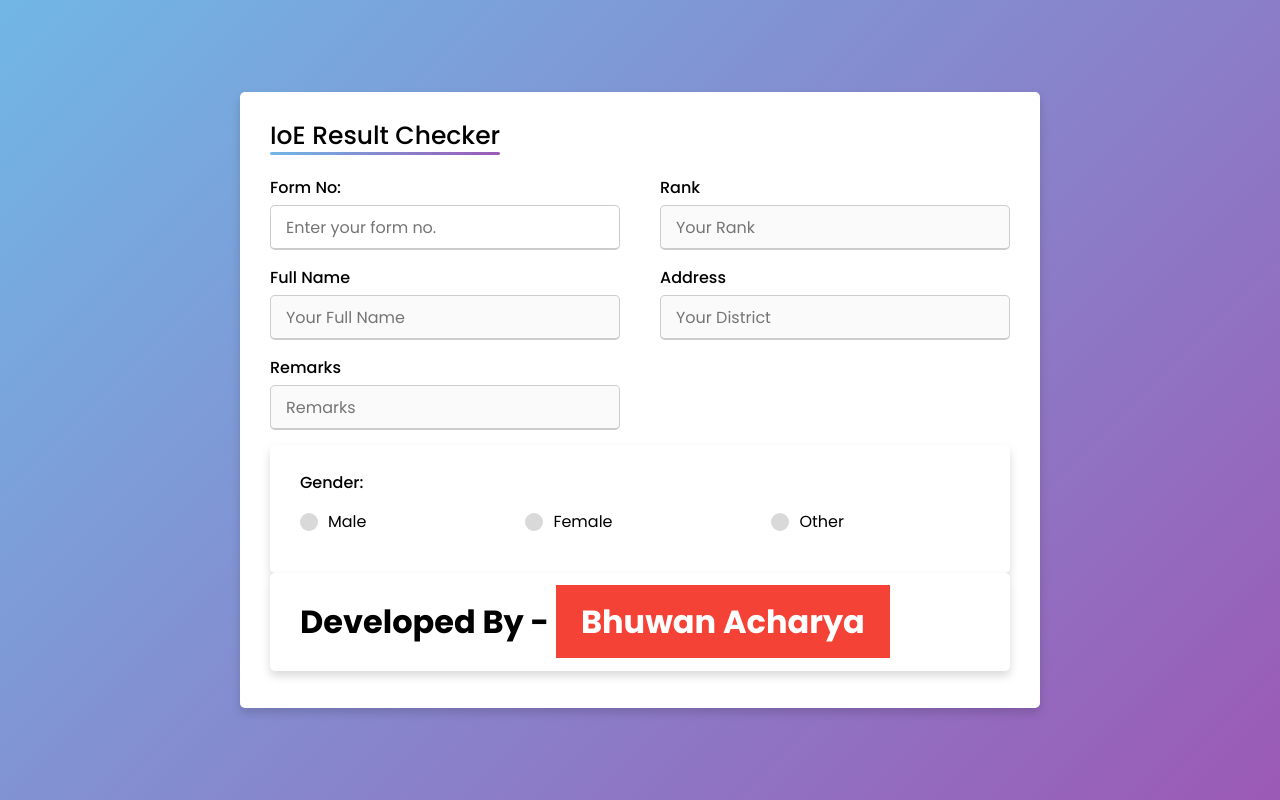
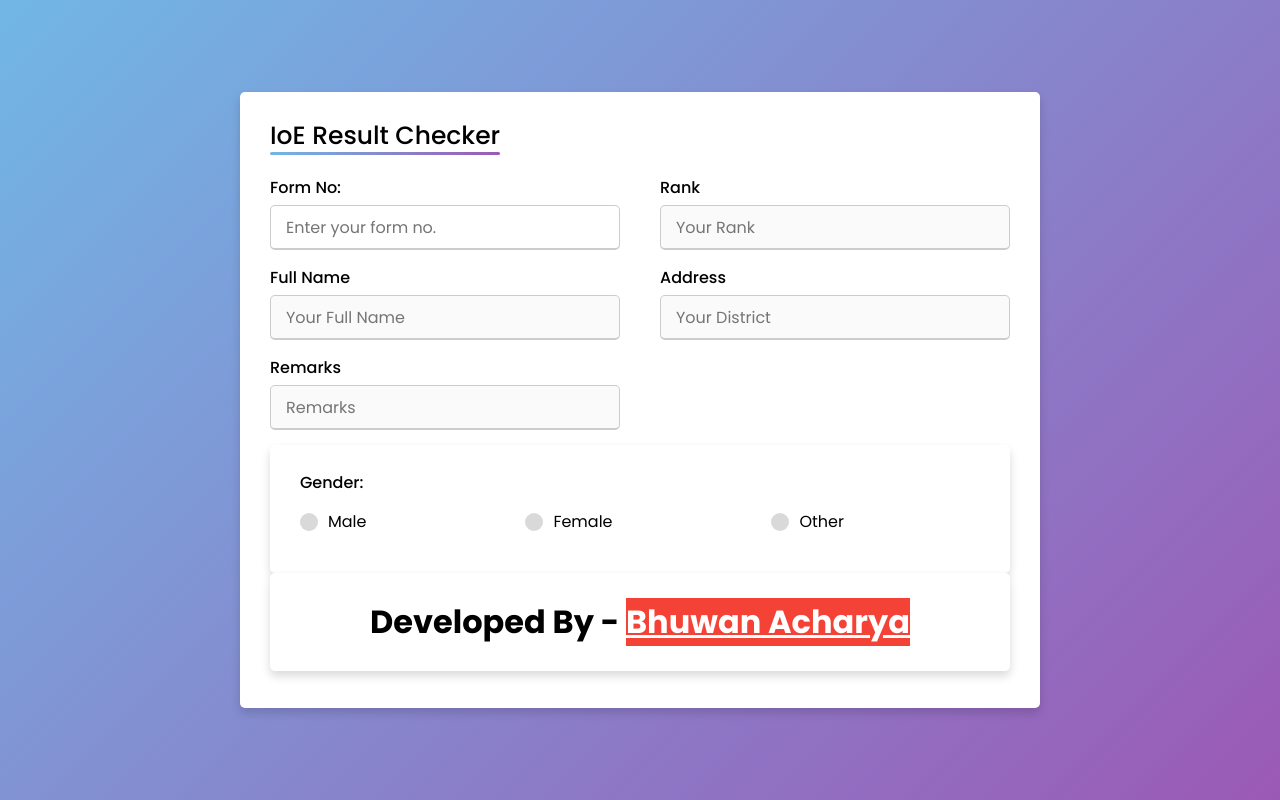
Before and after one commit to Bhuwan597/ioeresults, a React (Create React App) app in the folder ioe/: page / in a window 1280 px wide. Built offline with nearby package versions, Linux system fonts and the light colour scheme; no server answers.

Commit message:
Fourth Commit

```diff
--- a/ioe/src/App.css
+++ b/ioe/src/App.css
@@ -161,12 +161,13 @@ form .user-details .input-box{
   a:link, a:visited {
     background-color: #f44336;
     color: white;
-    padding: 14px 25px;
     text-align: center;
-    text-decoration: none;
-    display: inline;
+    display: inline-block;
   }
 
   a:hover, a:active {
     background-color: red;
   }
+.h1{
+  text-align: center;
+  }
--- a/ioe/src/components/Ioeform.js
+++ b/ioe/src/components/Ioeform.js
@@ -146,7 +146,7 @@ const Ioeform = () => {
                 </div>
               </div>
               <div className="container">
-                <h1>Developed By - <a href="https://facebook.com/bhuwanacharya.998">Bhuwan Acharya</a></h1>
+                <h1 className="h1">Developed By - <a target="_main" href="https://facebook.com/bhuwanacharya.998">Bhuwan Acharya</a></h1>
               </div>
             </div>
           </form>
```
